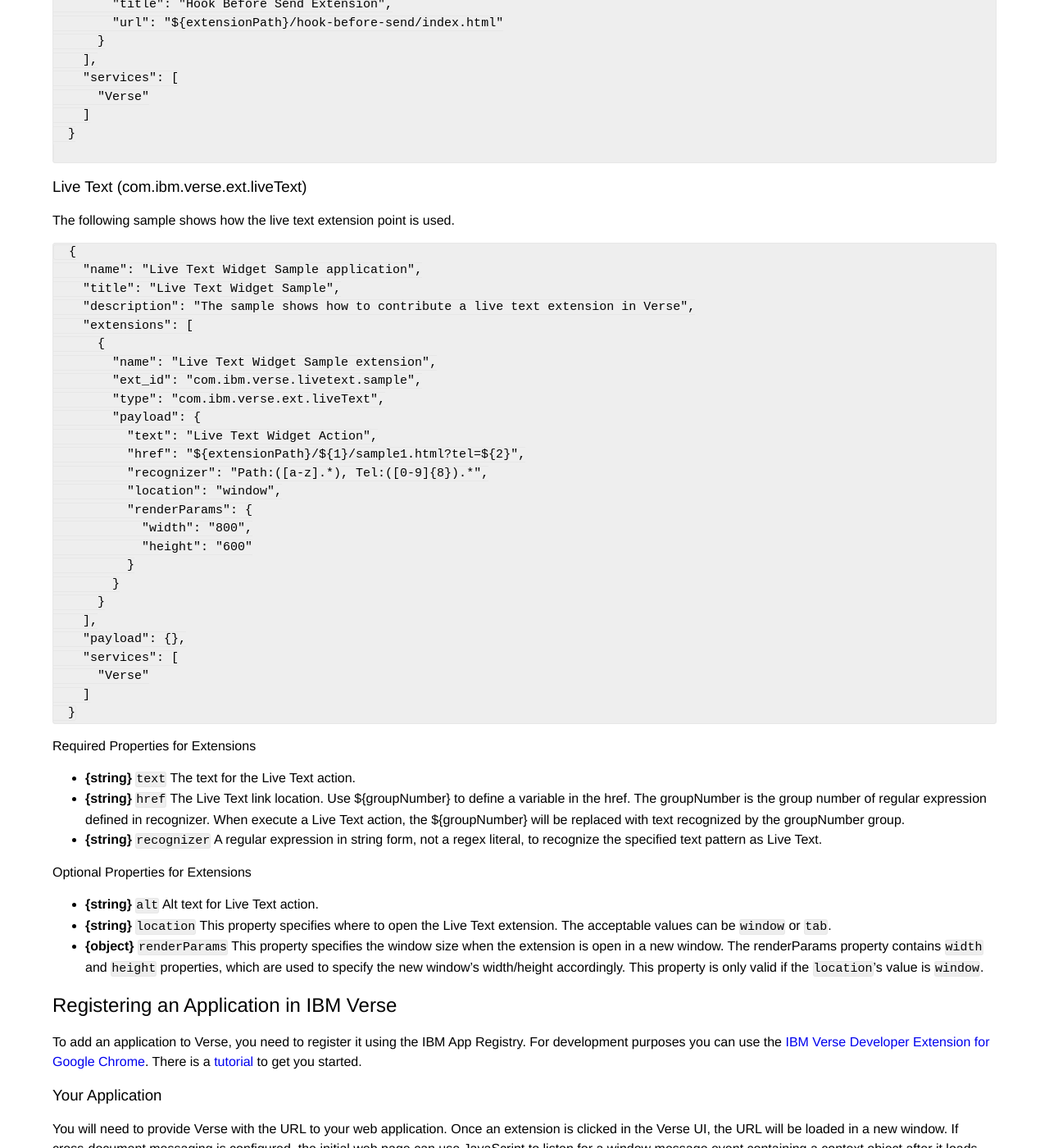
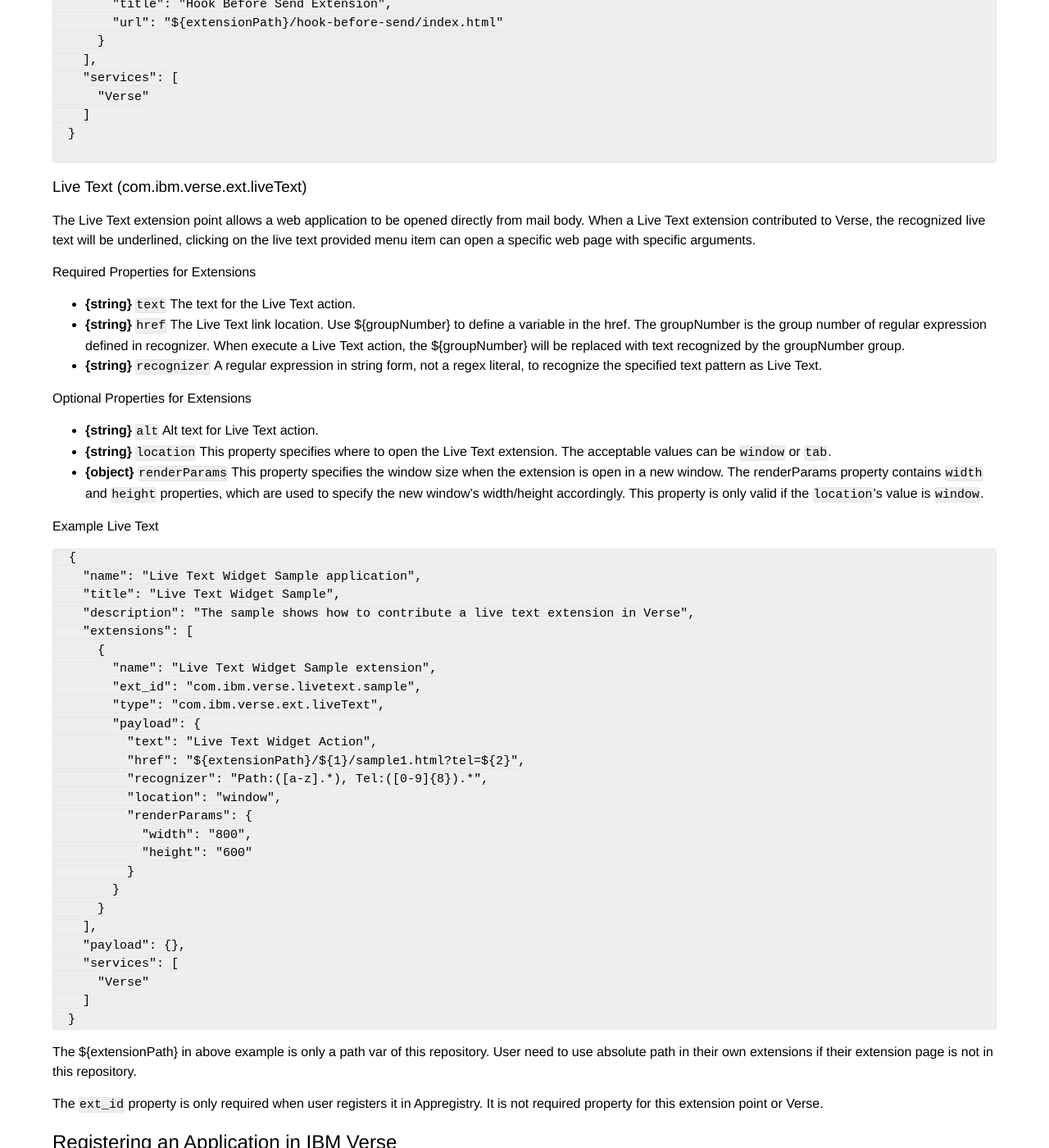
Before and after one commit to ibmverse/verse-developer, a Jekyll site: the page built from _reference/reference.md, in a window 1280 px wide and 1400 px high, scrolled down 7779 px. Shown: the whole window at 82% size. Built offline with Jekyll 4.4.1, drawn with Linux system fonts in a browser that asks for light colours.

Commit message:
Updated according to Lijuan's comments.

````diff
--- a/_reference/reference.md
+++ b/_reference/reference.md
@@ -347,8 +347,19 @@
 ```
 
 ### Live Text (com.ibm.verse.ext.liveText)
-The following sample shows how the live text extension point is used.
+The Live Text extension point allows a web application to be opened directly from mail body. When a Live Text extension contributed to Verse, the recognized live text will be underlined, clicking on the live text provided menu item can open a specific web page with specific arguments.
 
+#### Required Properties for Extensions
+* __{string}__ `text` The text for the Live Text action.
+* __{string}__ `href` The Live Text link location. Use ${groupNumber} to define a variable in the href. The groupNumber is the group number of regular expression defined in recognizer. When execute a Live Text action, the ${groupNumber} will be replaced with text recognized by the groupNumber group.
+* __{string}__ `recognizer` A regular expression in string form, not a regex literal, to recognize the specified text pattern as Live Text.
+
+#### Optional Properties for Extensions
+* __{string}__ `alt` Alt text for Live Text action.
+* __{string}__ `location` This property specifies where to open the Live Text extension. The acceptable values can be `window` or `tab`.
+* __{object}__ `renderParams` This property specifies the window size when the extension is open in a new window. The renderParams property contains `width` and `height` properties, which are used to specify the new window’s width/height accordingly. This property is only valid if the `location`’s value is `window`.
+
+#### Example Live Text
 ```json
   {
     "name": "Live Text Widget Sample application",
@@ -378,15 +389,9 @@
   }
 ```
 
-#### Required Properties for Extensions
-* __{string}__ `text` The text for the Live Text action.
-* __{string}__ `href` The Live Text link location. Use ${groupNumber} to define a variable in the href. The groupNumber is the group number of regular expression defined in recognizer. When execute a Live Text action, the ${groupNumber} will be replaced with text recognized by the groupNumber group.
-* __{string}__ `recognizer` A regular expression in string form, not a regex literal, to recognize the specified text pattern as Live Text.
+The ${extensionPath} in above example is only a path var of this repository. User need to use absolute path in their own extensions if their extension page is not in this repository.
 
-#### Optional Properties for Extensions
-* __{string}__ `alt` Alt text for Live Text action.
-* __{string}__ `location` This property specifies where to open the Live Text extension. The acceptable values can be `window` or `tab`.
-* __{object}__ `renderParams` This property specifies the window size when the extension is open in a new window. The renderParams property contains `width` and `height` properties, which are used to specify the new window’s width/height accordingly. This property is only valid if the `location`’s value is `window`.
+The `ext_id` property is only required when user registers it in Appregistry. It is not required property for this extension point or Verse.
 
 ## Registering an Application in IBM Verse
 To add an application to Verse, you need to register it using the IBM App Registry. For development purposes
````
